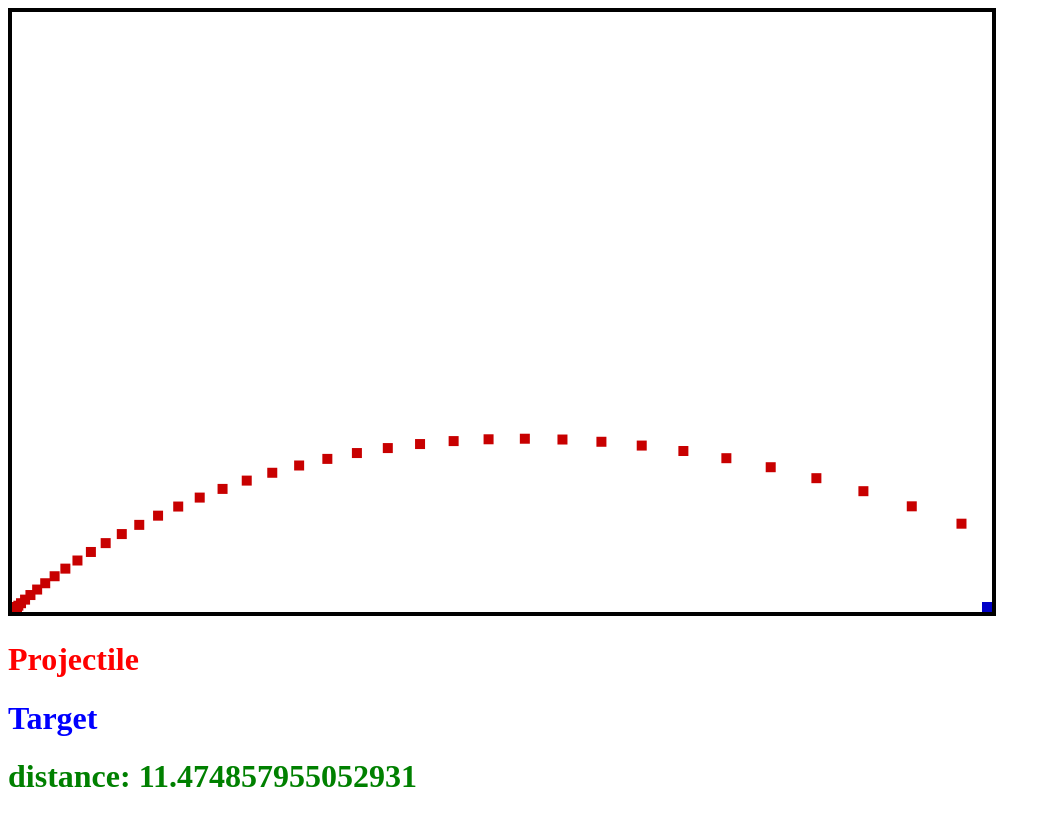
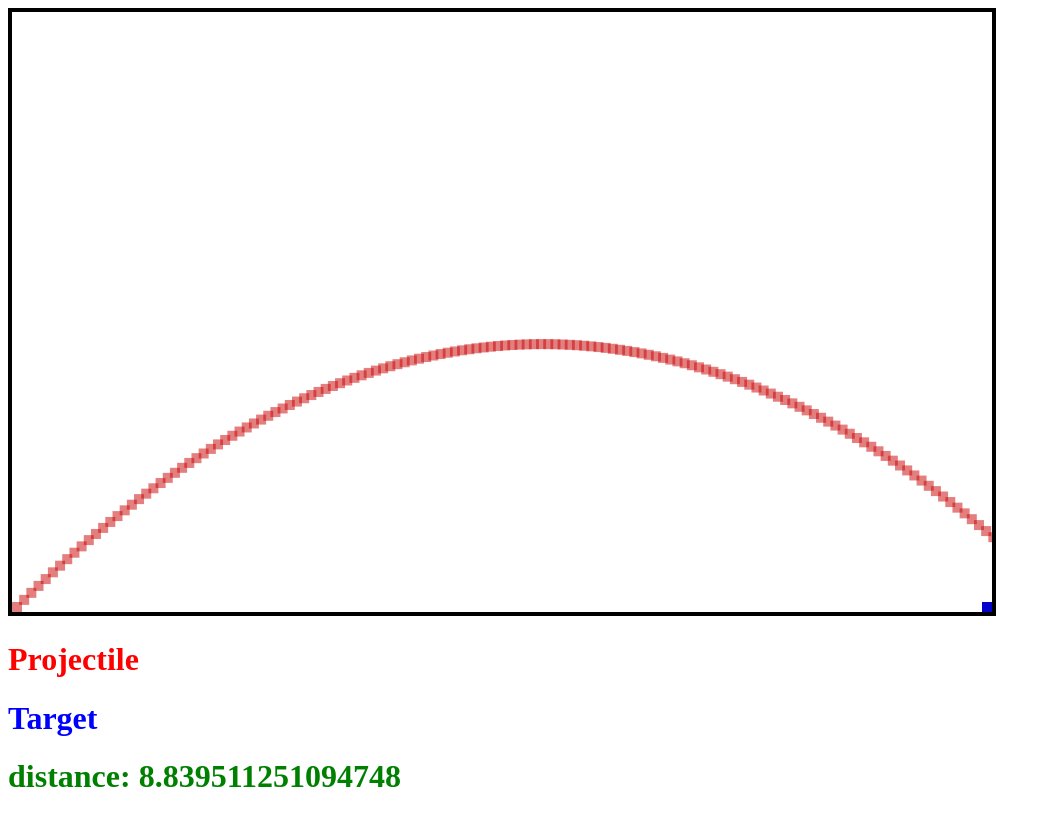
Before and after one commit to eduFDiaz/AI-canon, a plain HTML site: page index.html in a window 1280 px wide. Shown: the whole page, without its empty margins (0-1051 px from the left). Drawn offline with Linux system fonts and the light colour scheme.

Commit message:
now equations are integrating well and tensorflow js tested

```diff
--- a/index.html
+++ b/index.html
@@ -46,22 +46,23 @@
             ctx.save();
 
             //Bullet is initialized in the bottom left corner
-            let bullet = new Bullet(0, 0, 45, 19, 'rgb(200, 0, 0)', ctx);
+            let bullet = new Bullet(0, 0, 45, 101.5, 'rgb(200, 0, 0, .5)', ctx);
 
             //Bullet is initialized in the bottom right corner
-            let target = new Bullet(canvas.clientWidth - 10, 0, 0, 0, 'rgb(0, 0, 200)', ctx);
+            let target = new Bullet(canvas.clientWidth - 10, 0, 0, 0, 'rgb(0, 0, 200, .1)', ctx);
 
             // t is time in seconds
             var distance = -99999;
             t = 0;
             while(bullet.y >= 0) {
+                    // 1 meter = 3779.527559055 pixels
                     distance = Math.sqrt(bullet.x - target.x);
-                    bullet.x = bullet.x + (bullet.v0 * Math.cos(bullet.α * Math.PI / 180)) * t;
-                    bullet.y = bullet.y + (bullet.v0 * Math.sin(bullet.α * Math.PI / 180)) * t - 0.5 * g * Math.pow(t, 2);
+                    bullet.x = bullet.x / 3779.527559055 + (bullet.v0 * Math.cos(bullet.α * Math.PI / 180)) * t;
+                    bullet.y = bullet.y / 3779.527559055 + (bullet.v0 * Math.sin(bullet.α * Math.PI / 180)) * t - 0.5 * g * Math.pow(t, 2);
+                    target.draw();
                     bullet.draw();
-                    target.draw();
                     console.log('x', bullet.x, '\ny', bullet.y,'\nt',t);
-                    t = t + 0.1;
+                    t = t + .1; // Inegrate for a dt = 0.1 s
                 }
             var distanceElement = document.getElementById('distance');
             distanceElement.innerHTML = distanceElement.innerHTML + distance;
--- /dev/null
+++ b/tensorflow.html
@@ -0,0 +1,32 @@
+<html>
+
+<head>
+    <script src="https://cdn.jsdelivr.net/npm/@tensorflow/tfjs/dist/tf.js"></script>
+
+<body>
+    <div id="output_field"></div>
+</body>
+<script>
+    async function learnLinear() {
+        const model = tf.sequential();
+        model.add(tf.layers.dense({ units: 1, inputShape: [1] }));
+
+        model.compile({
+            loss: 'meanSquaredError',
+            optimizer: 'sgd'
+        });
+
+        //tensor for the x
+        const xs = tf.tensor2d([-1, 0, 1, 2, 3, 4], [6, 1]);
+        const ys = tf.tensor2d([-3, -1, 1, 3, 5, 7], [6, 1]);
+
+        await model.fit(xs, ys, { epochs: 250 });
+
+        document.getElementById("output_field").innerHTML =
+            model.predict(tf.tensor2d([10], [1, 1]));
+    }
+    learnLinear();
+</script>
+</head>
+
+</html>
```
